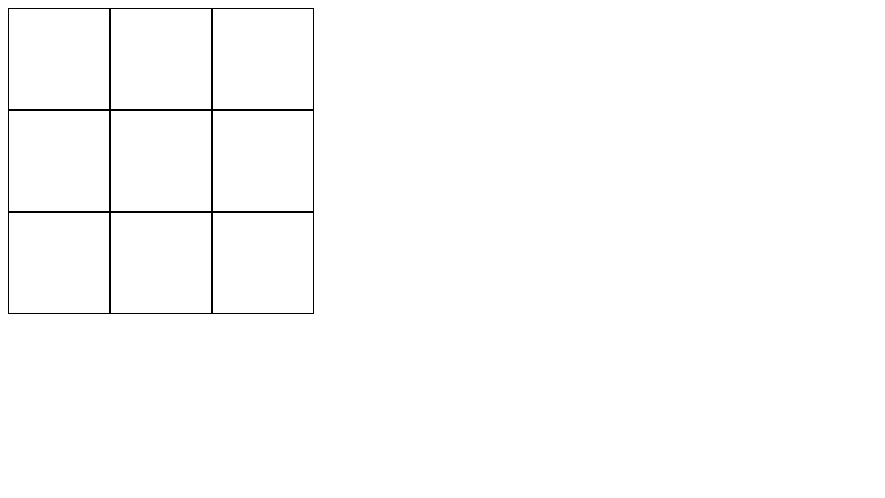
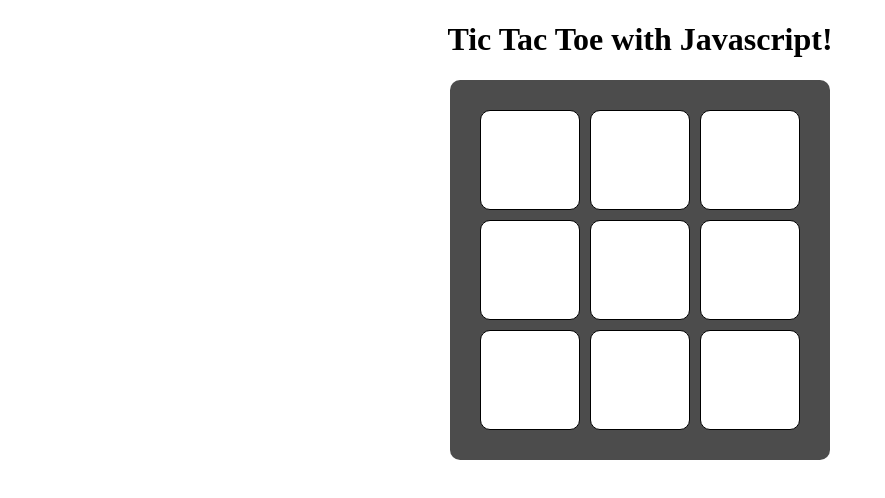
Before and after one commit to prowe214/tictactoe, a plain HTML site: page index.html in a window 1280 px wide. Shown: the whole page, without its empty margins (0-885 px from the left). Drawn offline with Linux system fonts and the light colour scheme.

Commit message:
squished bugs

```diff
--- a/app.js
+++ b/app.js
@@ -16,20 +16,20 @@ var turn = 1,
 for (var i = 0; i < box.length; i++) {
   box[i].points = i + 1
   box[i].addEventListener('click', function() {
-      console.log('turn = ' + turn)
     if (this.innerHTML === '') {
       if (turn % 2 === 0) {
         o.push(this.points)
         o.sort()
         this.innerHTML = '<p>O</p>'
         checkWinner(o)
+        turn++
       } else {
         x.push(this.points)
         x.sort()
         this.innerHTML = '<p>X</p>'
         checkWinner(x)
+        turn++
       }
-      turn++
     }
   })
 }
@@ -49,28 +49,28 @@ function checkWinner (arr) {
         }
       }
     }
-  }
     if (xp === 3) {
-        if (turn % 2 === 0) {
-          alert('O wins!')
-        } else {
-          alert('X wins!')
-        }
+      alert('X wins!')
+      boardreset()
+    }
+    if (op === 3) {
+      alert('O wins!')
       boardreset()
     }
     if (turn === 9) {
       alert('Draw!')
       boardreset()
     }
-    console.log('turn = ' + turn)
+  }
 }
 
 function boardreset () {
   turn = 0
   x = []
   o = []
+  xp = 0
+  op = 0
   for (var i = 0; i < box.length; i++) {
     box[i].innerHTML = ''
-    box[i].points = 0
   }
 }
--- a/index.html
+++ b/index.html
@@ -6,6 +6,8 @@
   <link rel="stylesheet" href="style.css">
 </head>
 <body>
+  <h1>Tic Tac Toe with Javascript!</h1>
+  <div id="container">
     <div class='row' id='row1'>
       <div class='box' id='1'></div>
       <div class='box' id='2'></div>
@@ -21,6 +23,7 @@
       <div class='box' id='8'></div>
       <div class='box' id='9'></div>
     </div>
+  </div>
 
   <script src='app.js' type='text/javascript'></script>
 </body>
--- a/style.css
+++ b/style.css
@@ -1,14 +1,34 @@
+*, *:before, *:after {
+  box-sizing: border-box;
+}
+
+body {
+  text-align: center;
+}
 .row {
-  margin: 0;
+  margin: 0 auto;
   display: block;
+  position: relative;
   overflow: auto;
+}
+
+#container {
+  padding: 25px;
+  background: rgba(0,0,0,.7);
+  overflow: auto;
+  display: inline-block;
+  margin: 0 auto;
+  border-radius: 10px;
 }
 
 .box {
   text-align: center;
   font-size: 30px;
   float:left;
-  margin: 0;
+  background: white;
+  border-radius: 10px;
+  position: relative;
+  margin: 5px;
   height: 100px;
   width: 100px;
   border: 1px solid black;
```
Lines whose indentation alone changed are shown as unchanged.
